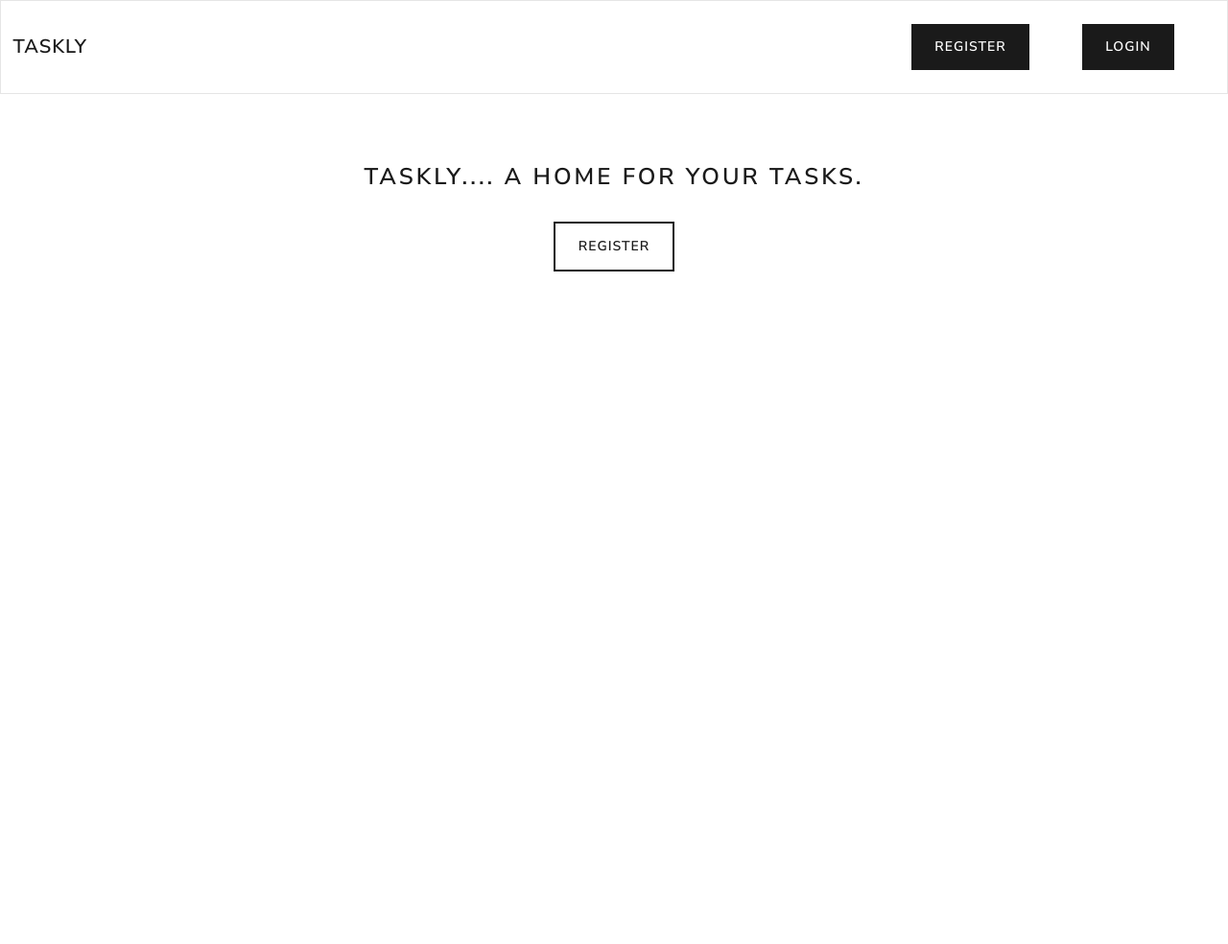
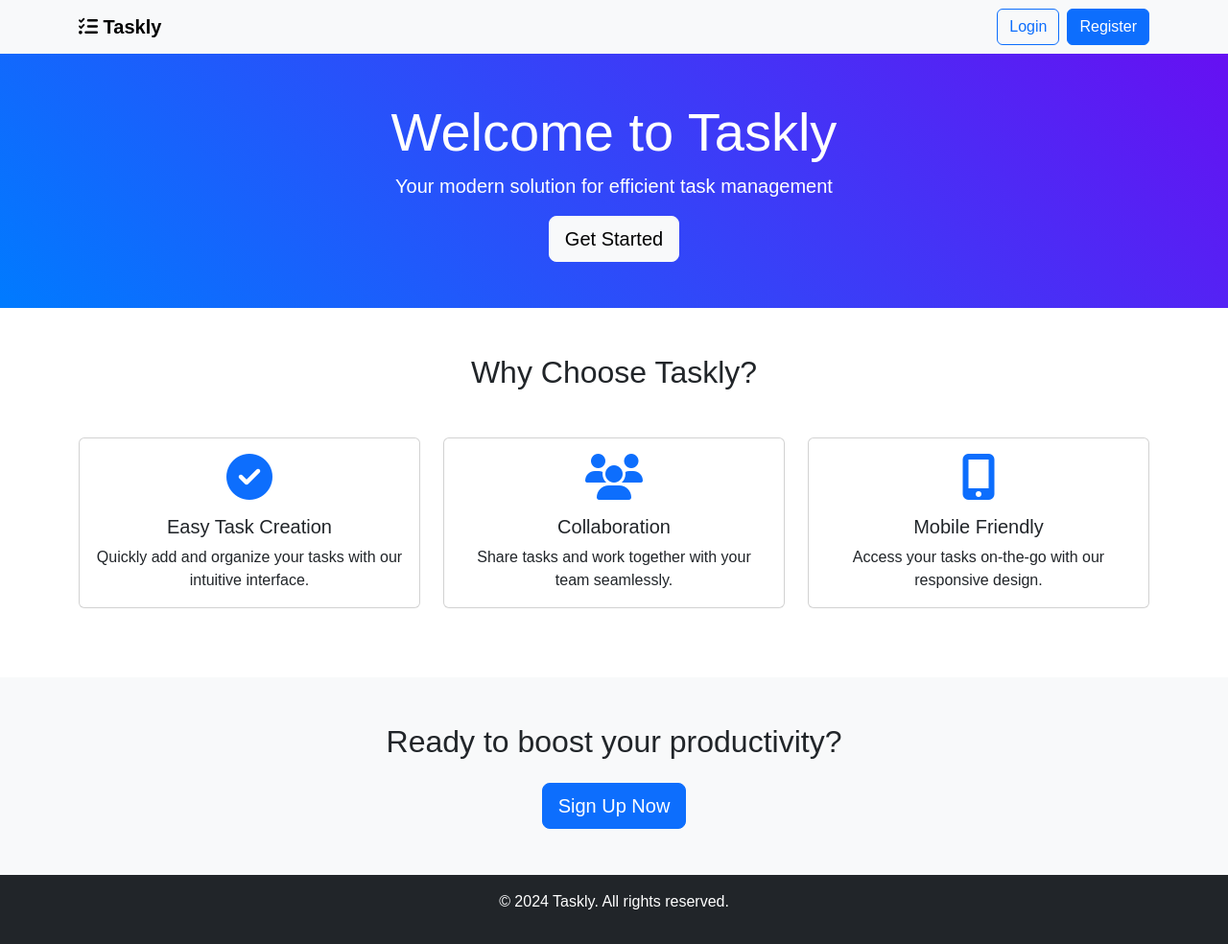
Before and after one commit to aralsen/django-projects, a Django app: template Taskly/templates/index.html in a window 1280 px wide. Shown: the whole page at 96% size. Before the commit the page ends 283 px from the top, so only its background shows below. Run offline with Django 5.2, Linux system fonts and the light colour scheme; the template is opened without the code that fills it, so the values that code supplies are empty; some libraries are stand-ins or nearby versions.

Commit message:
feat: landing page UI improvements

```diff
--- a/Taskly/static/css/styles.css
+++ b/Taskly/static/css/styles.css
@@ -1,19 +1,23 @@
-h2 {
-    color: #000000;
-    font-size: 24px;
+body {
+    font-family: 'Arial', sans-serif;
+}
+
+.navbar-brand {
     font-weight: bold;
 }
 
-.form-layout {
-    border-radius: 10px;
-    width: 500px;
+.hero {
+    background-image: linear-gradient(45deg, #007bff, #6610f2);
 }
 
-.alert-fixed {
-    position: fixed;
-    top: 20px;
-    left: 50%;
-    transform: translateX(-50%);
-    z-index: 1050;
-    display: none;
+.features .card {
+    transition: transform 0.3s ease-in-out;
 }
+
+.features .card:hover {
+    transform: translateY(-5px);
+}
+
+.cta {
+    background-color: #f8f9fa;
+}
--- a/Taskly/templates/index.html
+++ b/Taskly/templates/index.html
@@ -1,56 +1,88 @@
+<!DOCTYPE html>
+<html lang="en">
+<head>
+    <meta charset="utf-8">
+    <meta name="viewport" content="width=device-width, initial-scale=1">
+    <title>Taskly - Modern Task Management</title>
     {% load static %}
-<!DOCTYPE html>
-<html lang="eng">
-<head>
-    <meta charset="utf-8" />
-    <meta name="viewport" content="width=device-width, initial-scale=1, maximum-scale=1"/>
-    <link rel="stylesheet" type="text/css" href="https://bootswatch.com/5/lux/bootstrap.min.css">
-    <link rel="stylesheet" type="text/css" href="{% static 'css/styles.css' %}">
-    <title> Taskly </title>
+    <link rel="stylesheet" href="https://cdn.jsdelivr.net/npm/bootstrap@5.3.0/dist/css/bootstrap.min.css">
+    <link rel="stylesheet" href="https://cdnjs.cloudflare.com/ajax/libs/font-awesome/6.4.0/css/all.min.css">
+    <link rel="stylesheet" href="{% static 'css/styles.css' %}">
 </head>
-    <nav class="navbar navbar-expand-lg navbar-light bg-light justify-content-center">
-        <a class="navbar-brand main-heading">
-            &nbsp; Taskly
+<body>
+    <nav class="navbar navbar-expand-lg navbar-light bg-light">
+        <div class="container">
+            <a class="navbar-brand" href="#">
+                <i class="fas fa-tasks"></i> Taskly
             </a>
-        <button
-                class="navbar-toggler"
-                type="button"
-                data-toggle="collapse"
-                data-target="#navbarNavDropdown"
-                aria-controls="navbarNavDropdown"
-                aria-expanded="false"
-                aria-label="Toggle navigation"
-        >
+            <button class="navbar-toggler" type="button" data-bs-toggle="collapse" data-bs-target="#navbarNav" aria-controls="navbarNav" aria-expanded="false" aria-label="Toggle navigation">
                 <span class="navbar-toggler-icon"></span>
             </button>
-        <div class="collapse navbar-collapse text-center" id="navbarNavDropdown">
+            <div class="collapse navbar-collapse" id="navbarNav">
                 <ul class="navbar-nav ms-auto">
-                &nbsp;     &nbsp;     &nbsp;
                     <li class="nav-item">
-                    <a class="btn btn-primary navbar-btn" type="button" href="{% url 'register' %}">Register</a>
+                        <a class="btn btn-outline-primary me-2" href="{% url 'login' %}">Login</a>
                     </li>
-                &nbsp;     &nbsp;     &nbsp;
                     <li class="nav-item">
-                    <a class="btn btn-primary navbar-btn" type="button" href="{% url 'login' %}">Login</a>
+                        <a class="btn btn-primary" href="{% url 'register' %}">Register</a>
                     </li>
-                &nbsp;     &nbsp;     &nbsp;
                 </ul>
             </div>
+        </div>
     </nav>
-    <br>
-    <body>
-        <br><br>
-        <div class="text-center">
-            <h3> Taskly.... A home for your tasks. </h3>
-            <br>
-            <a class="btn btn-outline-primary" type="button" href="{% url 'register' %}">Register</a>
+    <header class="hero bg-primary text-white text-center py-5">
+        <div class="container">
+            <h1 class="display-4">Welcome to Taskly</h1>
+            <p class="lead">Your modern solution for efficient task management</p>
+            <a href="{% url 'register' %}" class="btn btn-light btn-lg">Get Started</a>
         </div>
+    </header>
+    <section class="features py-5">
+        <div class="container">
+            <h2 class="text-center mb-5">Why Choose Taskly?</h2>
+            <div class="row">
+                <div class="col-md-4 mb-4">
+                    <div class="card h-100">
+                        <div class="card-body text-center">
+                            <i class="fas fa-check-circle fa-3x mb-3 text-primary"></i>
+                            <h5 class="card-title">Easy Task Creation</h5>
+                            <p class="card-text">Quickly add and organize your tasks with our intuitive interface.</p>
+                        </div>
+                    </div>
+                </div>
+                <div class="col-md-4 mb-4">
+                    <div class="card h-100">
+                        <div class="card-body text-center">
+                            <i class="fas fa-users fa-3x mb-3 text-primary"></i>
+                            <h5 class="card-title">Collaboration</h5>
+                            <p class="card-text">Share tasks and work together with your team seamlessly.</p>
+                        </div>
+                    </div>
+                </div>
+                <div class="col-md-4 mb-4">
+                    <div class="card h-100">
+                        <div class="card-body text-center">
+                            <i class="fas fa-mobile-alt fa-3x mb-3 text-primary"></i>
+                            <h5 class="card-title">Mobile Friendly</h5>
+                            <p class="card-text">Access your tasks on-the-go with our responsive design.</p>
+                        </div>
+                    </div>
+                </div>
+            </div>
+        </div>
+    </section>
+    <section class="cta bg-light py-5 text-center">
+        <div class="container">
+            <h2 class="mb-4">Ready to boost your productivity?</h2>
+            <a href="{% url 'register' %}" class="btn btn-primary btn-lg">Sign Up Now</a>
+        </div>
+    </section>
+    <footer class="bg-dark text-white text-center py-3">
+        <div class="container">
+            <p>&copy; 2024 Taskly. All rights reserved.</p>
+        </div>
+    </footer>
+    <script src="https://cdn.jsdelivr.net/npm/bootstrap@5.3.0/dist/js/bootstrap.bundle.min.js"></script>
+    <script src="{% static 'js/app.js' %}"></script>
 </body>
-<br>
-<script src="{% static 'js/app.js' %}"></script>
-<script src="https://code.jquery.com/jquery-3.3.1.min.js"  crossorigin="anonymous"></script>
-<script src="https://stackpath.bootstrapcdn.com/bootstrap/4.5.0/js/bootstrap.min.js"
-        integrity="sha384-OgVRvuATP1z7JjHLkuOU7Xw704+h835Lr+6QL9UvYjZE3Ipu6Tp75j7Bh/kR0JKI"
-        crossorigin="anonymous">
-</script>
 </html>
```
Lines whose indentation alone changed are shown as unchanged.
